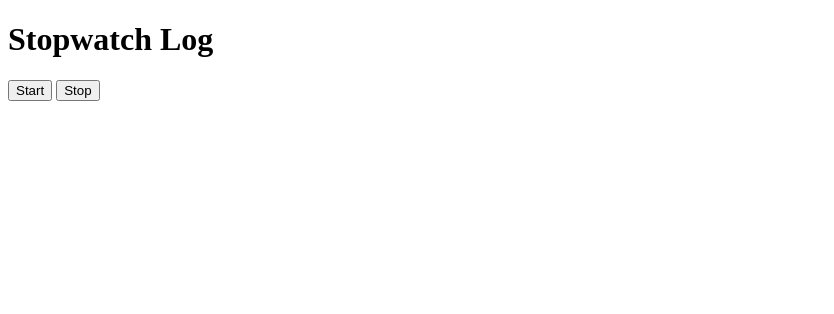
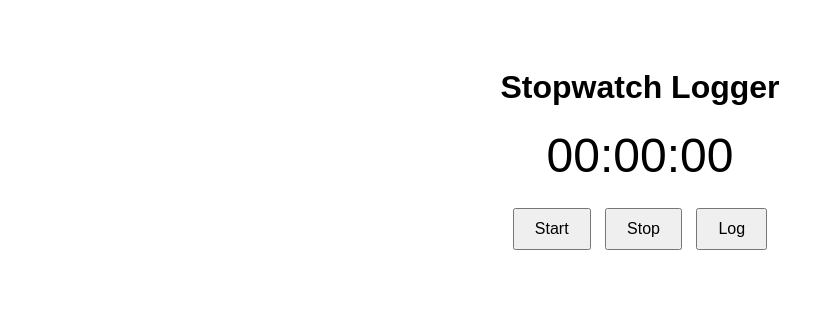
Before and after one commit to riggijt/stopwatch-log, a Flask app: page / in a window 1280 px wide. Shown: the top 314 px of the page, without its empty margins (0-834 px from the left). Run offline with Flask 3, Linux system fonts and the light colour scheme.

Commit message:
Rename Stopwatch App to Stopwatch Logger and update UI

```diff
--- a/templates/index.html
+++ b/templates/index.html
@@ -1,37 +1,145 @@
 <!DOCTYPE html>
 <html lang="en">
 <head>
-  <meta charset="UTF-8">
-  <title>Stopwatch App</title>
+<meta charset="UTF-8">
+<title>Stopwatch Logger</title>
+
+<style>
+body {
+  font-family: Arial, sans-serif;
+  text-align: center;
+  padding: 40px;
+}
+
+#time {
+  font-size: 48px;
+  margin: 20px 0;
+}
+
+button {
+  padding: 10px 20px;
+  margin: 5px;
+  font-size: 16px;
+  cursor: pointer;
+}
+
+#total {
+  margin-top: 20px;
+  font-size: 22px;
+}
+
+#logList {
+  margin-top: 20px;
+  list-style: none;
+  padding: 0;
+}
+
+#logList li {
+  font-family: monospace;
+  margin: 4px 0;
+}
+</style>
 </head>
 <body>
 
-  <h1>Stopwatch Log</h1>
+<h1>Stopwatch Logger</h1>
 
-  <button onclick="startTimer()">Start</button>
-  <button onclick="stopTimer()">Stop</button>
+<div id="time">00:00:00</div>
 
-  <p id="output"></p>
+<button onclick="start()">Start</button>
+<button onclick="stop()">Stop</button>
+<button onclick="logTime()">Log</button>
+
+<div id="total"></div>
+
+<ul id="logList"></ul>
 
 <script>
+let running = false;
+let startTime = null;
+let elapsedTime = 0;
+let interval = null;
+let loggedTimes = [];
 
-async function startTimer() {
-  const res = await fetch("/start", { method: "POST" });
-  document.getElementById("output").innerText = "Timer started...";
-}
-
-async function stopTimer() {
-  const res = await fetch("/stop", { method: "POST" });
-  const data = await res.json();
-
-  if (data.elapsed) {
-    document.getElementById("output").innerText =
-      "Elapsed time: " + data.elapsed + " seconds";
-  } else {
-    document.getElementById("output").innerText = data.error;
+function loadLogs() {
+  const saved = localStorage.getItem("stopwatchLogs");
+  if (saved) {
+    loggedTimes = JSON.parse(saved);
+    loggedTimes.forEach(sec => addLogToUI(sec));
+    updateTotal();
   }
 }
 
+function saveLogs() {
+  localStorage.setItem("stopwatchLogs", JSON.stringify(loggedTimes));
+}
+
+function start() {
+  if (!running) {
+    startTime = Date.now() - elapsedTime;
+    running = true;
+    interval = setInterval(updateClock, 100);
+  }
+}
+
+function stop() {
+  if (running) {
+    elapsedTime = Date.now() - startTime;
+    running = false;
+    clearInterval(interval);
+  }
+}
+
+function logTime() {
+  if (running) stop();
+
+  if (elapsedTime > 0) {
+    const seconds = elapsedTime / 1000;
+    loggedTimes.push(seconds);
+    addLogToUI(seconds);
+    saveLogs();
+  }
+
+  elapsedTime = 0;
+  startTime = null;
+  updateClock();
+  updateTotal();
+}
+
+function updateClock() {
+  if (running) {
+    elapsedTime = Date.now() - startTime;
+  }
+  document.getElementById("time").textContent =
+    formatTime(elapsedTime / 1000);
+}
+
+function updateTotal() {
+  const totalSeconds = loggedTimes.reduce((a, b) => a + b, 0);
+  document.getElementById("total").textContent =
+    "Total: " + formatTime(totalSeconds);
+}
+
+function addLogToUI(seconds) {
+  const li = document.createElement("li");
+  li.textContent = formatTime(seconds);
+  document.getElementById("logList").appendChild(li);
+}
+
+function formatTime(seconds) {
+  const total = Math.floor(seconds);
+  const hrs = Math.floor(total / 3600);
+  const mins = Math.floor((total % 3600) / 60);
+  const secs = total % 60;
+
+  return (
+    String(hrs).padStart(2, "0") + ":" +
+    String(mins).padStart(2, "0") + ":" +
+    String(secs).padStart(2, "0")
+  );
+}
+
+loadLogs();
 </script>
 
 </body>
```
